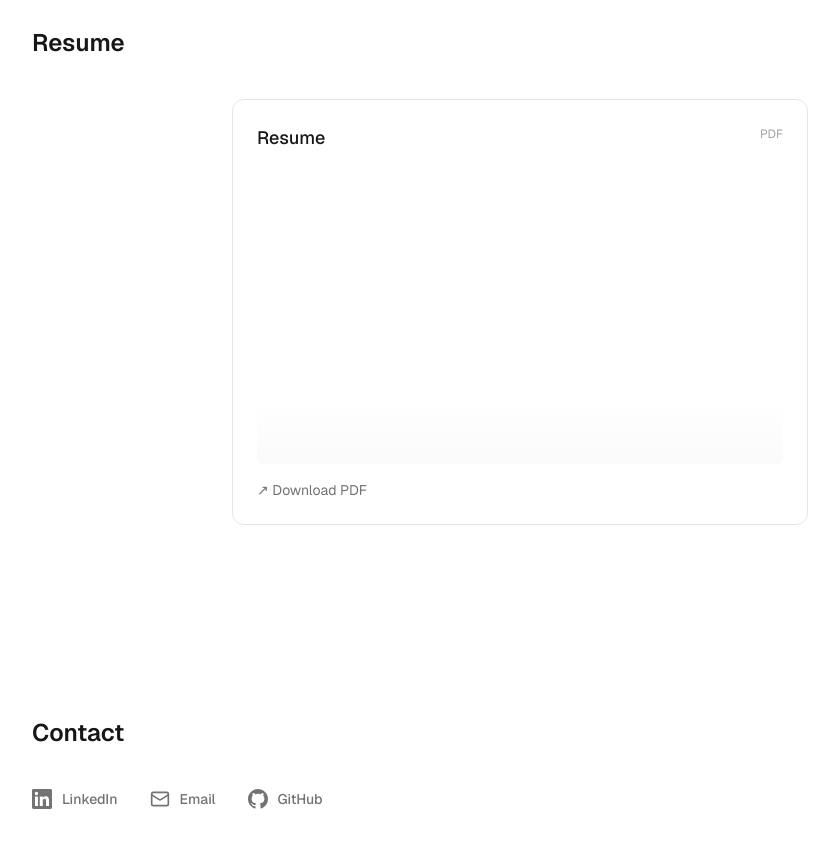
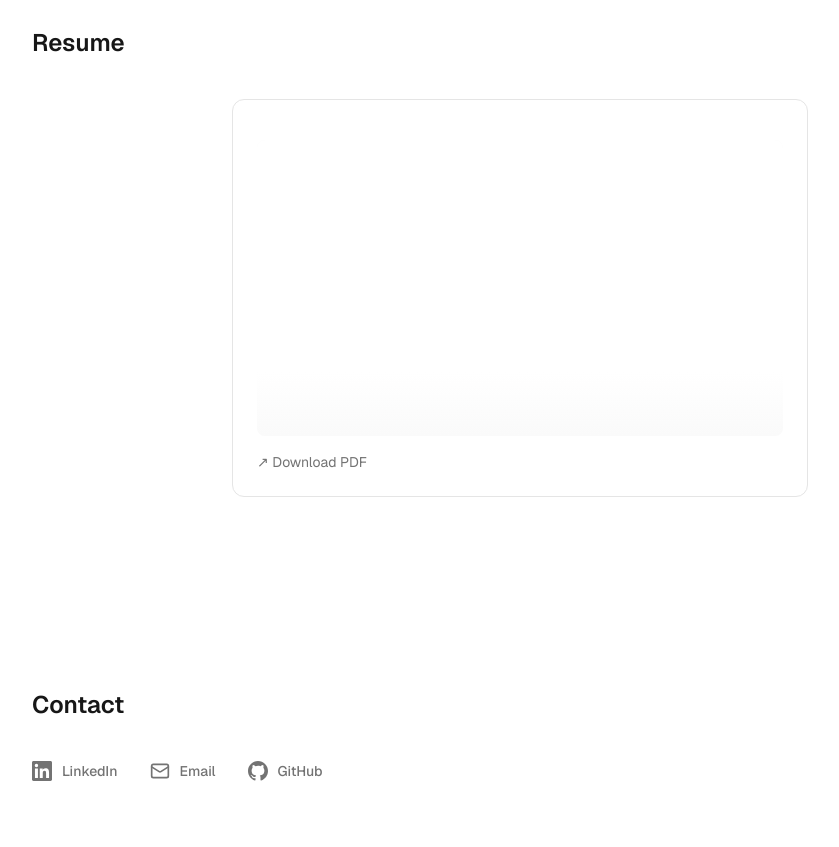
Before and after one commit to Patrickgo545/portfolio_website, a Next.js app: page / in a window 1280 px wide. Shown: the part 2580-3427 px from the top of the page, without its empty margins (120-959 px from the left). Built offline with nearby package versions, Linux system fonts and the light colour scheme.

Commit message:
Small Adjustments to page & animations

```diff
--- a/src/components/Resume.tsx
+++ b/src/components/Resume.tsx
@@ -20,8 +20,8 @@ export default function Resume() {
             onKeyDown={(e) => { if (e.key === 'Enter' || e.key === ' ') setOpen(true); }}
           >
             <div className="flex items-start justify-between gap-4 mb-4">
-              <h3 className="text-lg font-medium text-neutral-900">Resume</h3>
-              <span className="text-xs text-neutral-400 whitespace-nowrap pt-0.5">PDF</span>
+              {/* <h3 className="text-lg font-medium text-neutral-900">Resume</h3>
+              <span className="text-xs text-neutral-400 whitespace-nowrap pt-0.5">PDF</span> */}
             </div>
 
             <div className="aspect-video bg-neutral-50 rounded-lg overflow-hidden mb-4 relative">
```
